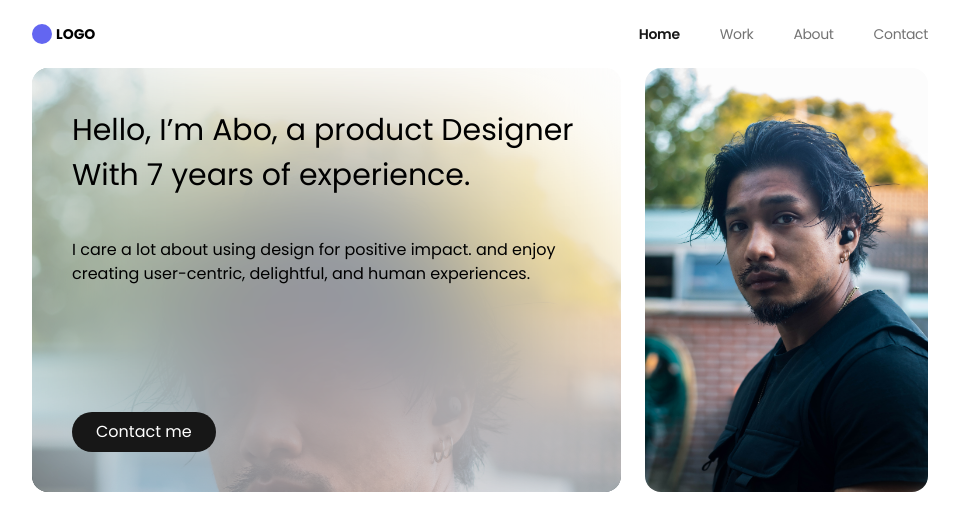
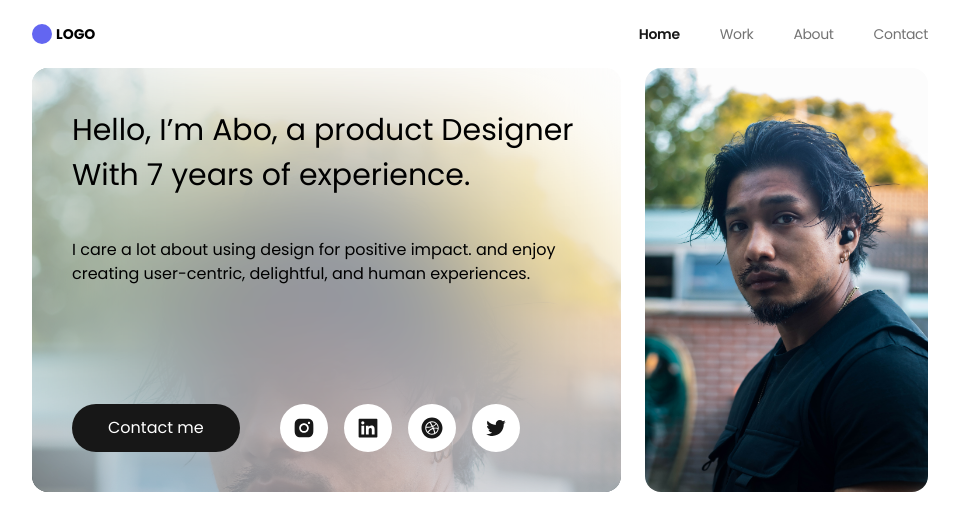
Before and after one commit to LaupWing/simple_portfolio, a Next.js app: page / in a window 1280 px wide. Shown: the top 530 px of the page, without its empty margins (160-1119 px from the left). Built offline with nearby package versions, Linux system fonts and the light colour scheme.

Commit message:
udpated data

```diff
--- a/src/pages/index.tsx
+++ b/src/pages/index.tsx
@@ -1,5 +1,11 @@
 import Head from "next/head"
 import { MainNav } from "~/components/global"
+import {
+   AiFillInstagram,
+   AiFillLinkedin,
+   AiFillDribbbleCircle,
+   AiOutlineTwitter
+} from "react-icons/ai"
 
 export default function Home() {
    return (
@@ -14,15 +20,38 @@ export default function Home() {
             <link rel="icon" href="/favicon.ico" />
          </Head>
          <div className="w-screen h-screen inset-0 flex flex-col fixed bg-white">
-            <MainNav/>
+            <MainNav />
             <main className="w-full max-w-4xl mx-auto">
                <section className="w-full grid grid-cols-3 gap-6">
                   <div className="relative flex-shrink-0 flex-1 flex rounded-2xl col-span-2 overflow-hidden p-10">
                      <div className="flex flex-col flex-1">
-                        <h1 className="text-3xl leading-normal">Hello, I’m Abo, a product Designer With 7 years of experience.</h1>
-                        <p className="mt-10">I care a lot about using design for positive impact. and enjoy creating user-centric, delightful, and human experiences.</p>
-                        <div className="mt-auto flex">
-                           <button className="py-2 px-6 rounded-full bg-neutral-900 text-white">Contact me</button>
+                        <h1 className="text-3xl leading-normal">
+                           Hello, I’m Abo, a product Designer With 7 years of
+                           experience.
+                        </h1>
+                        <p className="mt-10">
+                           I care a lot about using design for positive impact.
+                           and enjoy creating user-centric, delightful, and
+                           human experiences.
+                        </p>
+                        <div className="mt-auto flex space-x-10">
+                           <button className="px-9 rounded-full bg-neutral-900 text-white">
+                              Contact me
+                           </button>
+                           <div className="space-x-4 flex">
+                              <div className="w-12 h-12 bg-white rounded-full text-neutral-900 flex items-center justify-center">
+                                 <AiFillInstagram size={24} />
+                              </div>
+                              <div className="w-12 h-12 bg-white rounded-full text-neutral-900 flex items-center justify-center">
+                                 <AiFillLinkedin size={24} />
+                              </div>
+                              <div className="w-12 h-12 bg-white rounded-full text-neutral-900 flex items-center justify-center">
+                                 <AiFillDribbbleCircle size={24} />
+                              </div>
+                              <div className="w-12 h-12 bg-white rounded-full text-neutral-900 flex items-center justify-center">
+                                 <AiOutlineTwitter size={24} />
+                              </div>
+                           </div>
                         </div>
                      </div>
                      <img
@@ -30,7 +59,7 @@ export default function Home() {
                         src="images/profile.jpg"
                         alt="profile image"
                      />
-                     <div className="absolute inset-0 bg-white/40 backdrop-blur-3xl -z-10"/>
+                     <div className="absolute inset-0 bg-white/40 backdrop-blur-3xl -z-10" />
                   </div>
                   <img
                      className="col-span-1 object-cover aspect-[4/6] rounded-2xl"
```
Also changed, not shown: data.json (+21 -0 lines), package.json (indentation only).
